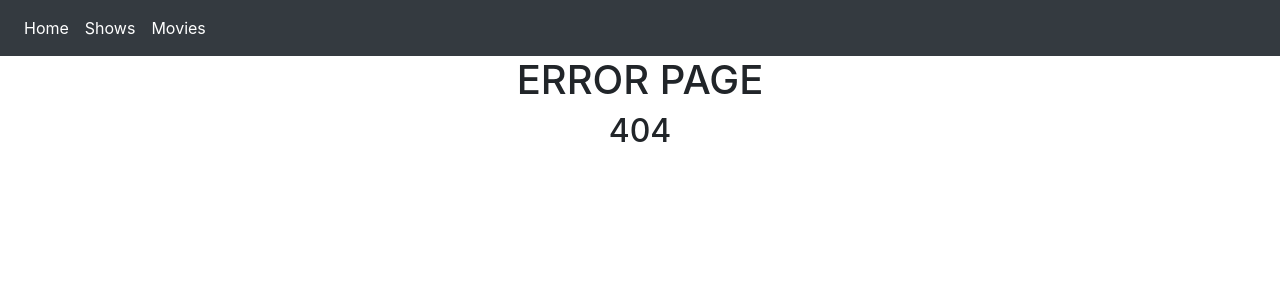
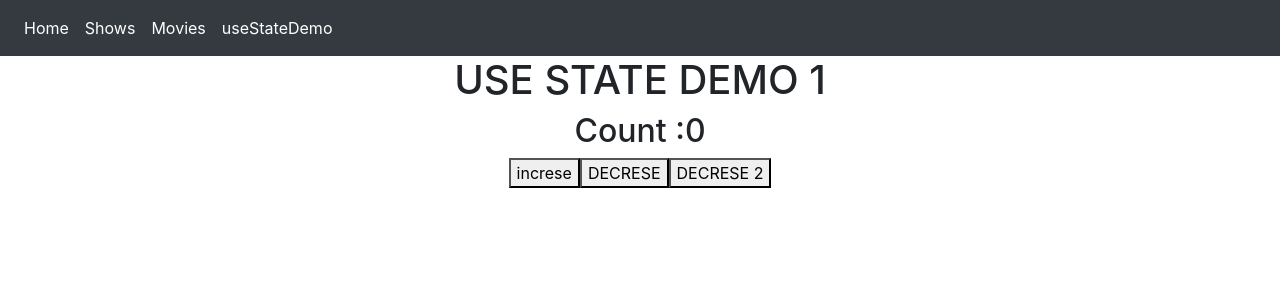
Before and after one commit to samirvithlani/MERN_B_HYBRID_WEEKEND_2025, a React (Vite) app: page /useStateDemo in a window 1280 px wide. Before the commit this address had no page. Shown: the top 300 px of the page. Built offline with nearby package versions, Linux system fonts and the light colour scheme.

Commit message:
functoi call

```diff
--- a/src/App.jsx
+++ b/src/App.jsx
@@ -19,6 +19,7 @@ import { HomeComponent } from './components/HomeComponent'
 import { Error404 } from './components/Error404'
 import { PlayContent } from './components/netflix/PlayContent'
 import { NetflixMovies } from './components/netflix/NetflixMovies'
+import { UseStateDemo } from './components/UseStateDemo'
 
 
 function App() {
@@ -34,6 +35,7 @@ function App() {
           <Route path='/netflixmovies' element = {<NetflixMovies/>}></Route>
           {/* <Route path='/watch' element = {<PlayContent/>}></Route> */}
           <Route path='/watch/:id' element = {<PlayContent/>}></Route>
+          <Route path='/useStateDemo' element = {<UseStateDemo/>}></Route>
           <Route path='/*' element ={<Error404/>}></Route>
       </Routes>
 
--- a/src/components/Navbar.jsx
+++ b/src/components/Navbar.jsx
@@ -23,6 +23,11 @@ export const Navbar = () => {
               </Link>
             </li>
 
+            <li class="nav-item active">
+              <Link class="nav-link" to="/useStateDemo">
+                useStateDemo
+              </Link>
+            </li>
 
           </ul>
         </div>
--- /dev/null
+++ b/src/components/UseStateDemo.jsx
@@ -0,0 +1,23 @@
+import React from 'react'
+
+export const UseStateDemo = () => {
+  var count =0;
+
+  //userDefine function..
+  const increseCount = ()=>{
+    alert("increse count called...")
+  }
+  const decreseCount  =(x)=>{
+    alert("decrese count called.. "+x)
+  }
+
+  return (
+    <div style={{textAlign:"center"}}>
+        <h1>USE STATE DEMO 1</h1>
+        <h2>Count :{count}</h2>
+        <button onClick={increseCount}>increse</button>
+        <button onClick={decreseCount}>DECRESE</button>
+        <button onClick={()=>{decreseCount(100)}}>DECRESE 2</button>
+    </div>
+  )
+}
--- a/src/components/netflix/PlayContent.jsx
+++ b/src/components/netflix/PlayContent.jsx
@@ -10,6 +10,7 @@ export const PlayContent = () => {
   //<Route path='/watch/:id' element = {<PlayContent/>}></Route>
   const data = useParams().id
 
+
   return (
     <div style={{textAlign:"center"}}>
         <h1>WATCHING....{data}</h1>
```
Also changed, not shown: th.txt.
